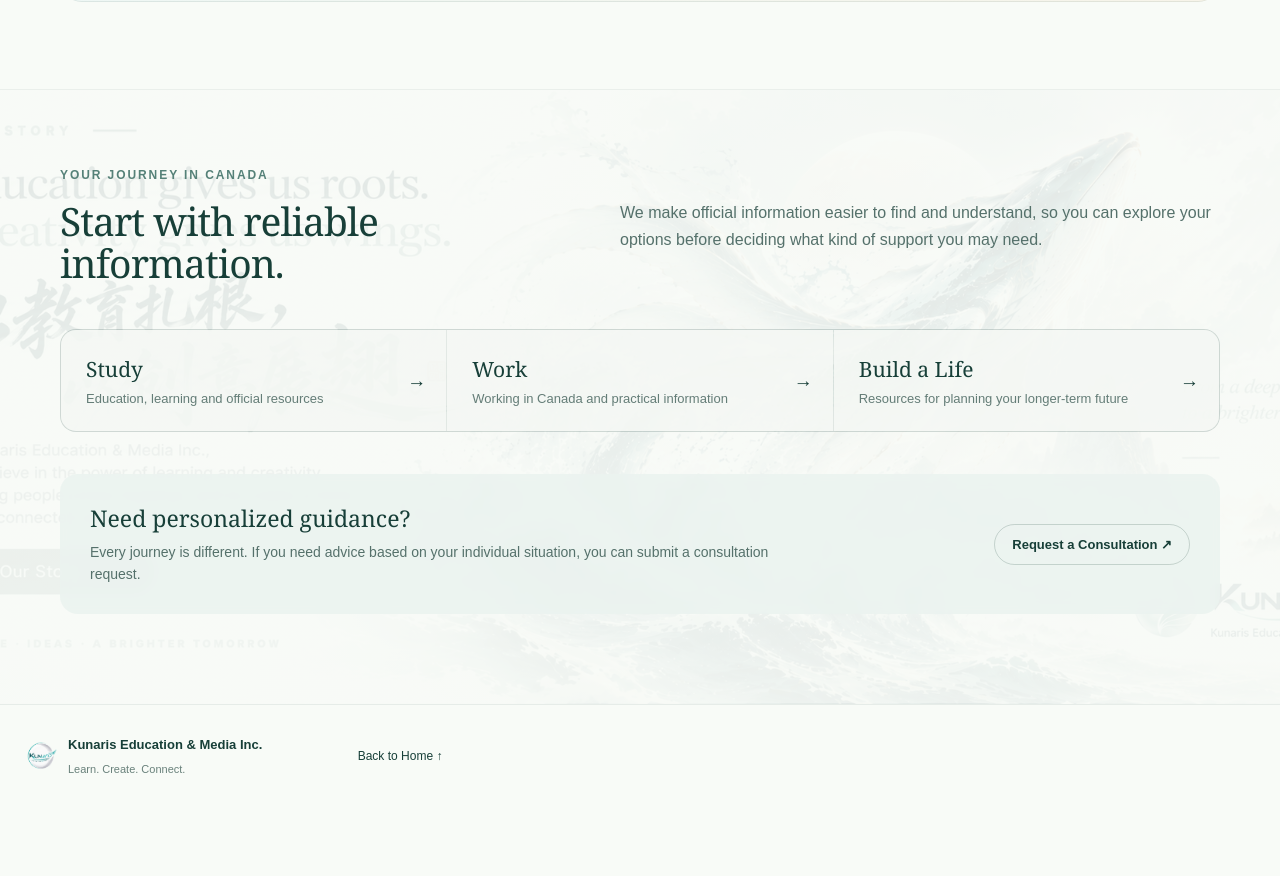
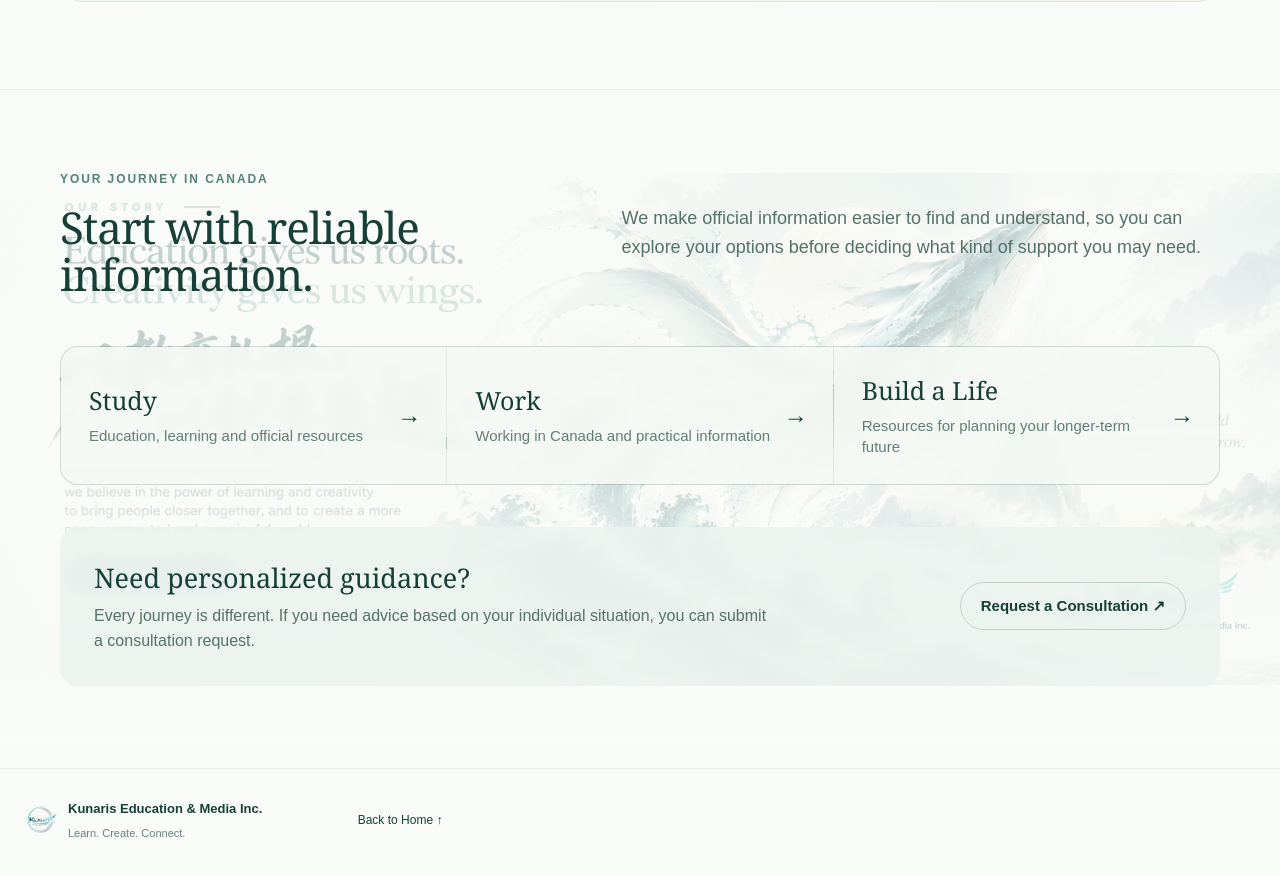
Before and after one commit to spaceicestarinfo-cs50/kunaris-website, a Next.js app: page /for-you in a window 1280 px wide. Shown: the part 1117-1993 px from the top of the page. Before the commit the page ends 1930 px from the top, so only its background shows below. Built offline with nearby package versions, Linux system fonts and the light colour scheme.

Commit message:
add for you

```diff
--- a/app/globals.css
+++ b/app/globals.css
@@ -124,3 +124,87 @@ footer{padding:35px max(28px,calc((100vw - 1180px)/2));display:grid;grid-templat
 .journeyBackdrop{position:relative;overflow:hidden;border-top:1px solid #173f3810;background:#f8fbf7}.journeyWash{position:absolute;inset:0;background-image:linear-gradient(rgba(248,251,247,.74),rgba(248,251,247,.82)),url('/our-story-final.png');background-size:cover;background-position:center;opacity:.36;filter:saturate(.75)}.journeyBackdrop .journeyInfo{position:relative;z-index:1;border-top:0}.journeyLinks a{position:relative;background:#f8fbf7d9;padding:25px;display:flex;flex-direction:column;gap:8px}.journeyLinks a i{position:absolute;right:20px;top:50%;transform:translateY(-50%);font-style:normal;font-size:19px}.journeyLinks a:hover{background:#fff}.guidanceBox{background:#eaf3efdc;backdrop-filter:blur(5px)}
 @media(max-width:800px){.accordionHead{grid-template-columns:42px 1fr 44px;padding:20px;min-height:112px}.choiceText b{font-size:25px}.choiceText small{font-size:13px}.menuArrow{width:40px;height:40px}.languageOptions,.threeOptions,.journeyQuick{grid-template-columns:1fr 1fr}}
 @media(max-width:520px){.languageOptions,.threeOptions,.journeyQuick{grid-template-columns:1fr}.accordionBody{margin:0 12px 12px;padding:14px}.choiceNo{display:none}.accordionHead{grid-template-columns:1fr 42px}.journeyWash{background-size:auto 100%;}}
+
+/* V3.5 — Journey readability + complete Kun artwork */
+.journeyBackdrop{
+  min-height:600px;
+  display:flex;
+  align-items:center;
+}
+.journeyWash{
+  background-image:
+    linear-gradient(rgba(248,251,247,.58),rgba(248,251,247,.64)),
+    url('/our-story-final.png');
+  background-size:contain;
+  background-repeat:no-repeat;
+  background-position:center;
+  opacity:.58;
+  filter:saturate(.9) contrast(1.02);
+}
+.journeyBackdrop .journeyInfo{
+  padding-top:82px;
+  padding-bottom:82px;
+}
+.journeyIntro{
+  grid-template-columns:.9fr 1.1fr;
+  column-gap:72px;
+}
+.journeyIntro h2{
+  font-size:44px;
+  line-height:1.06;
+}
+.journeyIntro>p:last-child{
+  font-size:18px;
+  line-height:1.6;
+}
+.journeyLinks{
+  margin-top:48px;
+  border-radius:18px;
+}
+.journeyLinks a{
+  min-height:112px;
+  justify-content:center;
+  padding:26px 56px 26px 28px;
+  background:rgba(248,251,247,.88);
+  backdrop-filter:blur(4px);
+}
+.journeyLinks a b{
+  font-size:25px;
+}
+.journeyLinks a span{
+  font-size:15px;
+  line-height:1.45;
+}
+.journeyLinks a i{
+  font-size:24px;
+  right:25px;
+}
+.guidanceBox{
+  padding:32px 34px;
+  min-height:128px;
+}
+.guidanceBox h3{
+  font-size:27px;
+}
+.guidanceBox p{
+  font-size:16px;
+}
+.guidanceBox>a{
+  font-size:15px;
+  padding:14px 20px;
+}
+@media(max-width:900px){
+  .journeyBackdrop{min-height:auto}
+  .journeyWash{
+    background-size:cover;
+    opacity:.42;
+  }
+  .journeyBackdrop .journeyInfo{
+    padding-top:60px;
+    padding-bottom:60px;
+  }
+  .journeyIntro h2{font-size:37px}
+  .journeyIntro>p:last-child{font-size:16px}
+  .journeyLinks a b{font-size:23px}
+  .journeyLinks a span{font-size:14px}
+}
```
